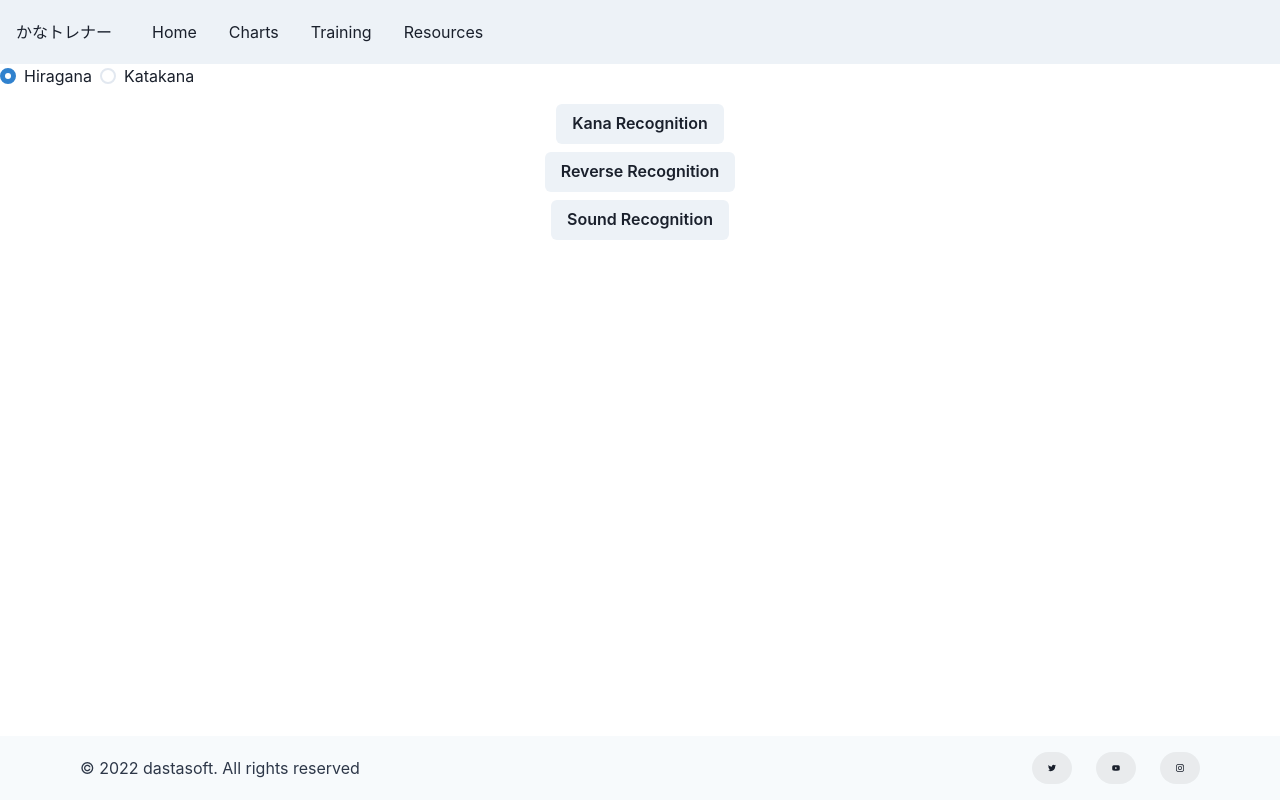
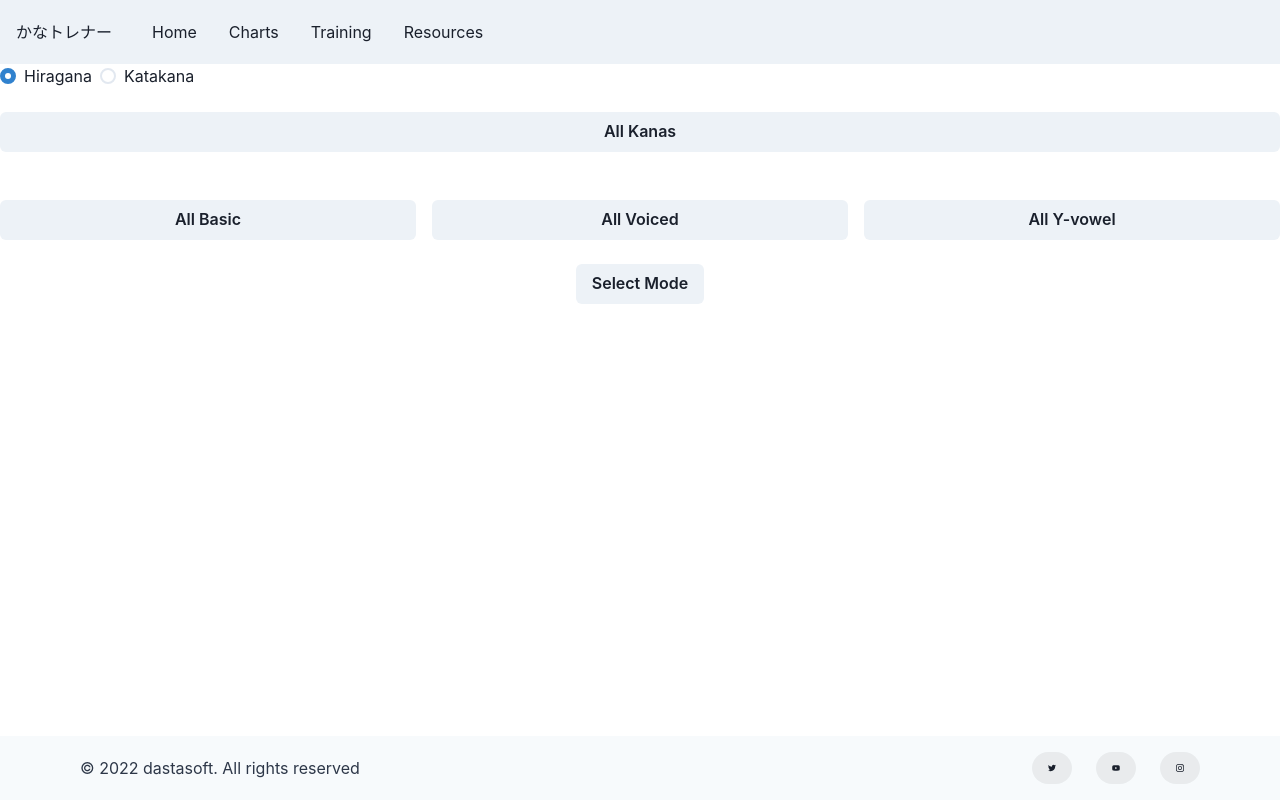
Before and after one commit to dastasoft/kana-trainer, a Next.js app: page /training in a window 1280 px wide. Built offline with nearby package versions, Linux system fonts and the light colour scheme.

Commit message:
feat: select kanas for training

```diff
--- a/src/features/shared/Kana.tsx
+++ b/src/features/shared/Kana.tsx
@@ -1,11 +1,13 @@
 import Image from 'next/image'
+
+import { KanaType } from './types'
 
 export default function Kana({
   kana,
   alphabet,
 }: {
   kana: string
-  alphabet: 'hiragana' | 'katakana'
+  alphabet: KanaType
 }) {
   return (
     <Image
--- a/src/features/shared/types.ts
+++ b/src/features/shared/types.ts
@@ -8,3 +8,5 @@ export type KanaData = {
   intermediate: Kana[]
   advanced: Kana[]
 }
+
+export type KanaType = 'hiragana' | 'katakana'
--- a/src/features/training/Questions/KanaQuestion.tsx
+++ b/src/features/training/Questions/KanaQuestion.tsx
@@ -4,14 +4,14 @@ import _sampleSize from 'lodash/sampleSize'
 import _without from 'lodash/without'
 
 import Kana from '@/features/shared/Kana'
-import { Kana as TKana } from '@/features/shared/types'
+import { Kana as TKana, KanaType } from '@/features/shared/types'
 import ResponseSelector from '@/features/training/ResponseSelector'
 
 type Props = {
   kanaList: TKana[]
   currentKana: TKana
   handleResponse: (isCorrect: boolean) => void
-  alphabet: 'hiragana' | 'katakana'
+  alphabet: KanaType
 }
 
 const KanaQuestion = ({
--- a/src/features/training/Questions/index.tsx
+++ b/src/features/training/Questions/index.tsx
@@ -1,6 +1,6 @@
 import { Flex } from '@chakra-ui/react'
 
-import { Kana } from '@/features/shared/types'
+import { Kana, KanaType } from '@/features/shared/types'
 
 import KanaQuestion from './KanaQuestion'
 import ReverseQuestion from './ReverseQuestion'
@@ -17,7 +17,7 @@ type Props = {
   currentKana: Kana
   handleResponse: (isCorrect: boolean) => void
   trainingMode: number
-  alphabet: 'hiragana' | 'katakana'
+  alphabet: KanaType
 }
 
 export default function Questions({
--- /dev/null
+++ b/src/features/training/SelectKanas/index.tsx
@@ -0,0 +1,91 @@
+import { Dispatch, SetStateAction, useContext } from 'react'
+
+import { Box, Button, Flex, Radio, RadioGroup, Stack } from '@chakra-ui/react'
+import _capitalize from 'lodash/capitalize'
+import _find from 'lodash/find'
+import _map from 'lodash/map'
+
+import { KanaContext } from '@/features/shared/kana-context'
+import { Kana, KanaType } from '@/features/shared/types'
+
+interface ITrainingPaths {
+  HIRAGANA: 'hiragana'
+  KATAKANA: 'katakana'
+}
+
+const TrainingPaths: ITrainingPaths = {
+  HIRAGANA: 'hiragana',
+  KATAKANA: 'katakana',
+} as const
+
+type SelectKanasProps = {
+  trainingPath: KanaType
+  setTrainingPath: Dispatch<SetStateAction<KanaType>>
+  setSelectedKanas: Dispatch<SetStateAction<Kana[]>>
+  nextScreen: () => void
+}
+
+export default function SelectKanas({
+  trainingPath,
+  setTrainingPath,
+  setSelectedKanas,
+  nextScreen,
+}: SelectKanasProps) {
+  const kanaData = useContext(KanaContext)
+
+  return (
+    <Box>
+      <RadioGroup
+        onChange={(nextValue: KanaType) =>
+          setTrainingPath(_find(TrainingPaths, (v) => v === nextValue)!)
+        }
+        value={trainingPath}
+      >
+        <Stack direction="row">
+          {_map(TrainingPaths, (value) => (
+            <Radio key={value} value={value}>
+              {_capitalize(value)}
+            </Radio>
+          ))}
+        </Stack>
+      </RadioGroup>
+      <Flex py="6">
+        <Button
+          w="full"
+          onClick={() =>
+            setSelectedKanas([
+              ...kanaData[trainingPath].basic,
+              ...kanaData[trainingPath].intermediate,
+              ...kanaData[trainingPath].advanced,
+            ])
+          }
+        >
+          All Kanas
+        </Button>
+      </Flex>
+      <Stack spacing={4} direction="row" align="center" py="6">
+        <Button
+          onClick={() => setSelectedKanas(kanaData[trainingPath].basic)}
+          w="full"
+        >
+          All Basic
+        </Button>
+        <Button
+          w="full"
+          onClick={() => setSelectedKanas(kanaData[trainingPath].intermediate)}
+        >
+          All Voiced
+        </Button>
+        <Button
+          w="full"
+          onClick={() => setSelectedKanas(kanaData[trainingPath].advanced)}
+        >
+          All Y-vowel
+        </Button>
+      </Stack>
+      <Flex justifyContent="center">
+        <Button onClick={nextScreen}>Select Mode</Button>
+      </Flex>
+    </Box>
+  )
+}
--- a/src/pages/training.tsx
+++ b/src/pages/training.tsx
@@ -1,23 +1,21 @@
 /* eslint-disable @typescript-eslint/naming-convention */
 /* eslint-disable no-underscore-dangle */
-import { useContext, useState } from 'react'
+import { useState } from 'react'
 
-import { Box, Button, Radio, RadioGroup, Stack, VStack } from '@chakra-ui/react'
-import _capitalize from 'lodash/capitalize'
-import _find from 'lodash/find'
-import _map from 'lodash/map'
+import { Box, Button, VStack } from '@chakra-ui/react'
 import _sample from 'lodash/sample'
 import _without from 'lodash/without'
 import { NextPage } from 'next'
 
-import { KanaContext } from '@/features/shared/kana-context'
-import { Kana } from '@/features/shared/types'
+import { Kana, KanaType } from '@/features/shared/types'
 import Questions, { QuestionModes } from '@/features/training/Questions'
+import SelectKanas from '@/features/training/SelectKanas'
 
 const UIStates = {
-  SELECT_MODE: 0,
-  TRAINING: 1,
-  END: 2,
+  SELECT_KANAS: 0,
+  SELECT_MODE: 1,
+  TRAINING: 2,
+  END: 3,
 } as const
 
 interface ITrainingPaths {
@@ -31,18 +29,19 @@ const TrainingPaths: ITrainingPaths = {
 } as const
 
 const Training: NextPage = () => {
-  const [trainingPath, setTrainingPath] = useState<'hiragana' | 'katakana'>(
+  const [trainingPath, setTrainingPath] = useState<KanaType>(
     TrainingPaths.HIRAGANA
   )
   const [training, setTraining] = useState<number>(
     QuestionModes.KANA_RECOGNITION
   )
   const [remainingKana, setRemainingKana] = useState([] as Kana[])
+  const [selectedKanas, setSelectedKanas] = useState([] as Kana[])
   const [currentKana, setCurrentKana] = useState<Kana | null>(null)
   const [correctResponses, setCorrectResponses] = useState(0)
-  const [UIState, setUIState] = useState<number>(UIStates.SELECT_MODE)
+  const [UIState, setUIState] = useState<number>(UIStates.SELECT_KANAS)
 
-  const kanaData = useContext(KanaContext)
+  const nextScreen = () => setUIState((prevState) => prevState + 1)
 
   const displayNext = (_remainingKana: Kana[]) => {
     if (_remainingKana.length <= 0) {
@@ -60,7 +59,7 @@ const Training: NextPage = () => {
   }
 
   const start = (trainingMode: number) => {
-    const _remainingKana = kanaData[trainingPath].basic
+    const _remainingKana = selectedKanas
     setRemainingKana(_remainingKana)
     setTraining(trainingMode)
     setUIState(UIStates.TRAINING)
@@ -71,23 +70,20 @@ const Training: NextPage = () => {
     setUIState(UIStates.SELECT_MODE)
   }
 
+  if (UIState === UIStates.SELECT_KANAS) {
+    return (
+      <SelectKanas
+        trainingPath={trainingPath}
+        setTrainingPath={setTrainingPath}
+        setSelectedKanas={setSelectedKanas}
+        nextScreen={nextScreen}
+      />
+    )
+  }
+
   if (UIState === UIStates.SELECT_MODE) {
     return (
       <Box>
-        <RadioGroup
-          onChange={(nextValue: 'hiragana' | 'katakana') =>
-            setTrainingPath(_find(TrainingPaths, (v) => v === nextValue)!)
-          }
-          value={trainingPath}
-        >
-          <Stack direction="row">
-            {_map(TrainingPaths, (value) => (
-              <Radio key={value} value={value}>
-                {_capitalize(value)}
-              </Radio>
-            ))}
-          </Stack>
-        </RadioGroup>
         <VStack mt="4">
           <Button onClick={() => start(QuestionModes.KANA_RECOGNITION)}>
             Kana Recognition
@@ -109,7 +105,7 @@ const Training: NextPage = () => {
         {currentKana && (
           <Questions
             alphabet={trainingPath}
-            kanaList={kanaData[trainingPath].basic}
+            kanaList={selectedKanas}
             currentKana={currentKana}
             handleResponse={handleResponse}
             trainingMode={training}
@@ -121,7 +117,7 @@ const Training: NextPage = () => {
 
   return (
     <Box>
-      {correctResponses} of {kanaData[trainingPath].basic.length}
+      {correctResponses} of {selectedKanas.length}
       <Button onClick={startAgain}>Start again</Button>
     </Box>
   )
```
Also changed, not shown: src/features/chart/KanaCard.tsx (+5 -3 lines), src/features/chart/KanaList/KanaToGridItem.tsx (+7 -10 lines), src/features/chart/KanaList/index.tsx (+12 -24 lines), public/images/logo.webp (deleted).
